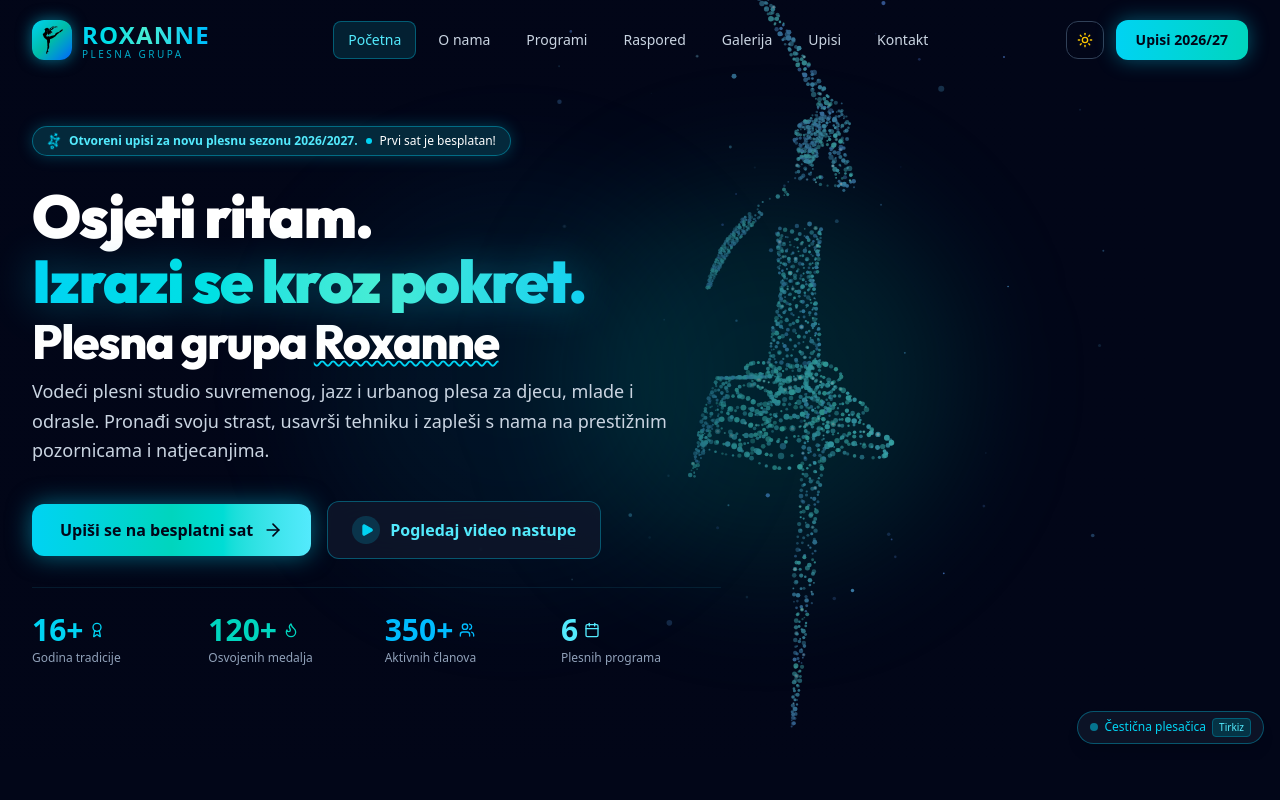
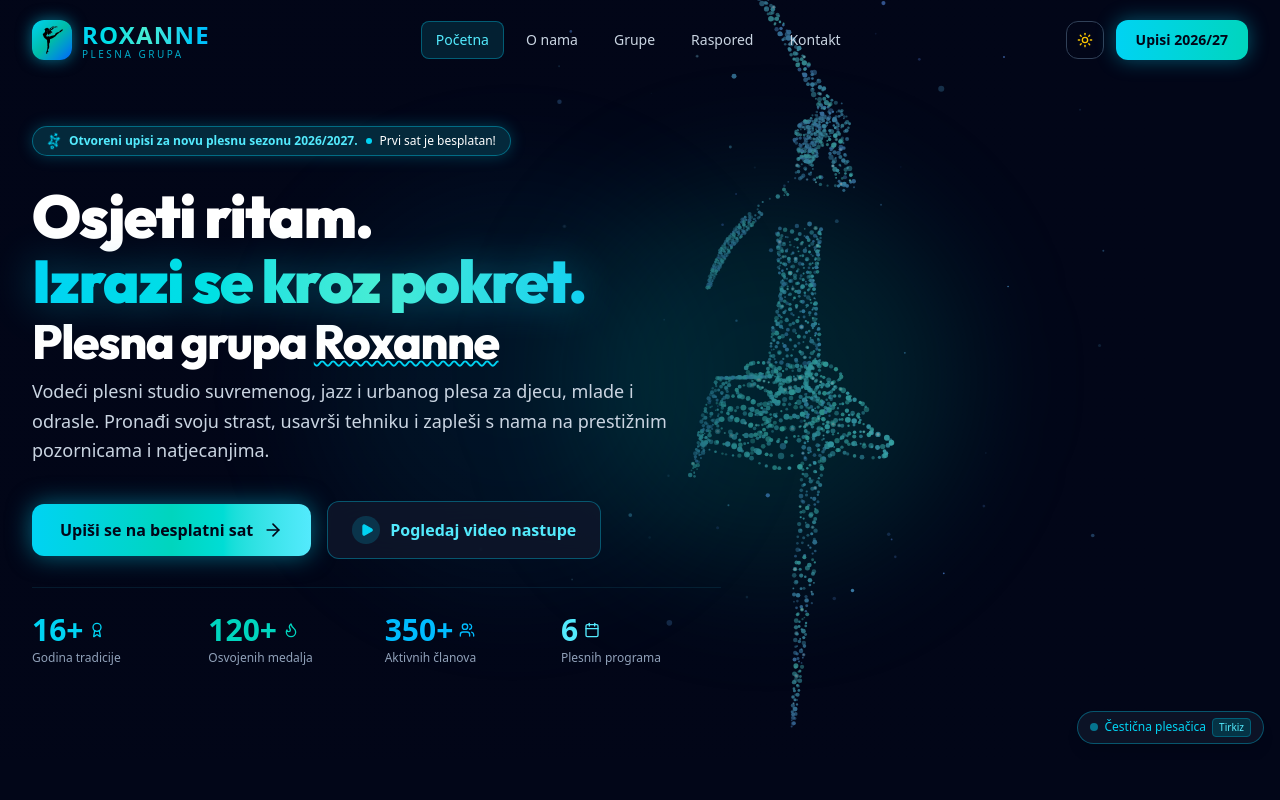
Before and after one commit to roxanne26042006/roxanne, a React (Vite) app: page / in a window 1280 px wide. Shown: the top 800 px of the page. Built offline with nearby package versions, Linux system fonts and the light colour scheme.

Commit message:
promjene linkova i uklon galerije

```diff
--- a/src/App.tsx
+++ b/src/App.tsx
@@ -66,7 +66,6 @@ export default function App() {
     <div className={`min-h-screen transition-colors duration-300 ${
       isDarkMode ? 'bg-slate-950 text-slate-100' : 'bg-slate-50 text-slate-900'
     }`}>
-      {/* Header Navigation */}
       <Navbar
         isDarkMode={isDarkMode}
         toggleDarkMode={toggleDarkMode}
@@ -74,53 +73,45 @@ export default function App() {
         onOpenEnrollment={handleOpenEnrollment}
       />
 
-      {/* Main Content Sections */}
       <main>
-        {/* Hero Section with Interactive Particle Dancer */}
         <Hero
           isDarkMode={isDarkMode}
           onOpenEnrollment={() => handleOpenEnrollment()}
           onOpenVideoModal={() => setIsVideoModalOpen(true)}
         />
 
-        {/* About Us (O nama & Tim) */}
         <AboutUs isDarkMode={isDarkMode} />
 
-        {/* Dance Programs (Plesni programi & stilovi) */}
         <Programs
           isDarkMode={isDarkMode}
           onSelectProgram={handleOpenEnrollment}
         />
 
-        {/* Schedule (Raspored treninga po danima) */}
         <Schedule
           isDarkMode={isDarkMode}
           onOpenEnrollment={() => handleOpenEnrollment()}
         />
 
-        {/* Gallery (Galerija slika & video produkcija) */}
-        <Gallery
-          isDarkMode={isDarkMode}
-          onOpenVideoModal={() => setIsVideoModalOpen(true)}
-        />
+        {/* --- GALERIJA JE SAKRIVENA ISPOD --- */}
+        {false && (
+          <Gallery
+            isDarkMode={isDarkMode}
+            onOpenVideoModal={() => setIsVideoModalOpen(true)}
+          />
+        )}
 
-        {/* Testimonials & Community */}
         <Testimonials isDarkMode={isDarkMode} />
 
-        {/* Enrollment Form (Upisnica za novu sezonu) */}
         <Enrollment
           isDarkMode={isDarkMode}
           preselectedProgramId={selectedProgramForEnroll}
         />
 
-        {/* Contact & Location & FAQ */}
         <Contact isDarkMode={isDarkMode} />
       </main>
 
-      {/* Footer with Facebook, Instagram, YouTube & Newsletter */}
       <Footer isDarkMode={isDarkMode} />
 
-      {/* Video Modal Player */}
       <VideoModal
         isOpen={isVideoModalOpen}
         onClose={() => setIsVideoModalOpen(false)}
--- a/src/components/Navbar.tsx
+++ b/src/components/Navbar.tsx
@@ -30,10 +30,8 @@ export const Navbar: React.FC<NavbarProps> = ({
   const navLinks = [
     { name: 'Početna', href: '#pocetna', id: 'pocetna' },
     { name: 'O nama', href: '#o-nama', id: 'o-nama' },
-    { name: 'Programi', href: '#programi', id: 'programi' },
+    { name: 'Grupe', href: '#programi', id: 'programi' },
     { name: 'Raspored', href: '#raspored', id: 'raspored' },
-    { name: 'Galerija', href: '#galerija', id: 'galerija' },
-    { name: 'Upisi', href: '#upisi', id: 'upisi' },
     { name: 'Kontakt', href: '#kontakt', id: 'kontakt' },
   ];
 
```
